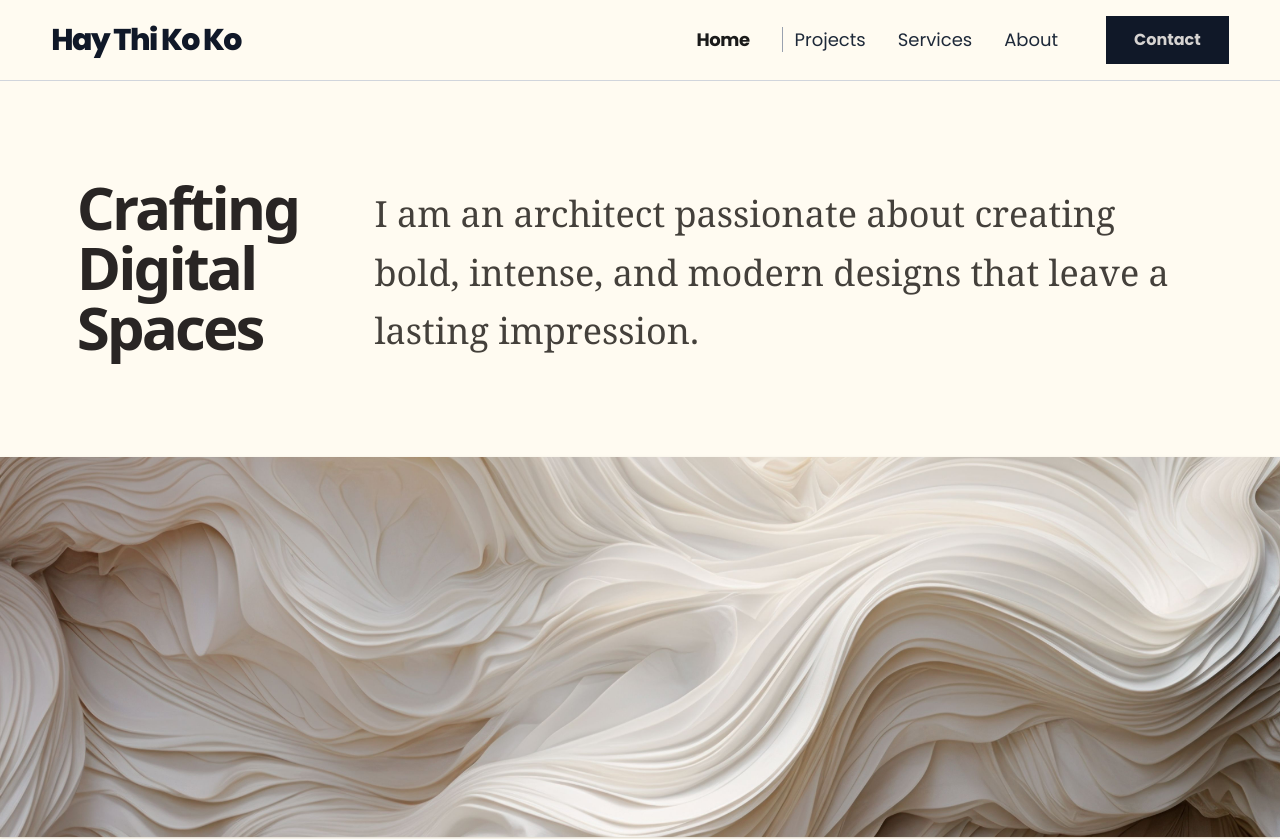
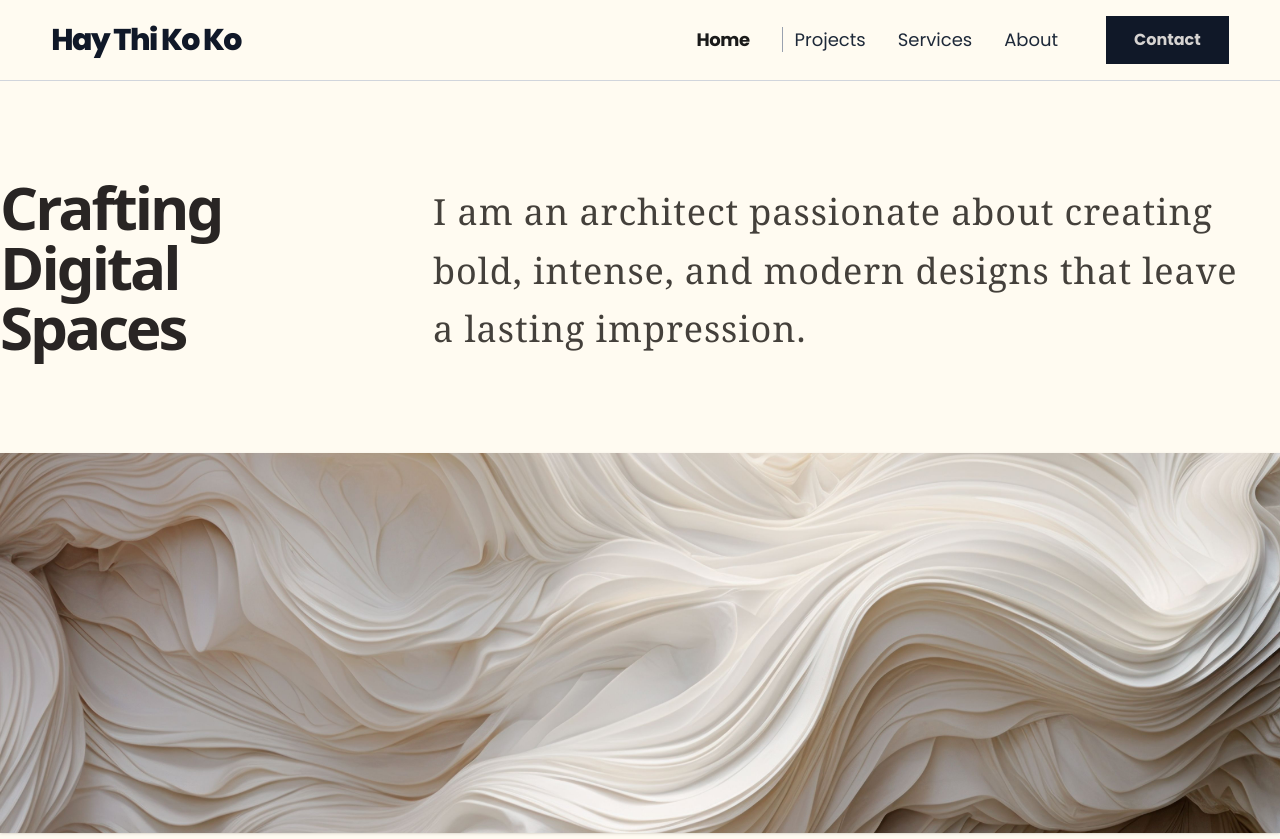
Before and after one commit to kyawzawlwin1/haythikokopage, a React (Vite) app: page / in a window 1280 px wide. Shown: the top 839 px of the page. Built offline with nearby package versions, Linux system fonts and the light colour scheme.

Commit message:
feat:fixed margins in homepage

```diff
--- a/src/features/static/components/HeroSection.jsx
+++ b/src/features/static/components/HeroSection.jsx
@@ -5,17 +5,17 @@ const HeroSection = () => {
   return (
     <section className="min-h-screen bg-[#FFFBF1] w-full text-[#1a1a1a]">
       {/* 🏛️ LAYER ONE: Title & Main Intro Paragraph */}
-      <div className="grid grid-cols-1 md:grid-cols-4 gap-8 md:gap-16 w-full px-[6%] py-16 md:py-24 mx-auto max-w-7xl items-start">
+      <div className="flex flex-col md:flex-row gap-8 md:gap-12 w-full py-16 md:py-10 mx-auto max-w-7xl items-center">
         {/* Title Box (1/3 Width on Desktop) */}
-        <div className="md:col-span-1">
-          <h1 className="font-sans text-4xl sm:text-5xl md:text-6xl font-extrabold tracking-tighter text-stone-800 leading-none">
+        <div className="m-14 pr-10 pl-0 ml-0">
+          <h1 className="font-sans text-xl sm:text-2xl md:text-6xl font-extrabold tracking-tighter text-stone-800 leading-none w-full">
             Crafting Digital Spaces
           </h1>
         </div>
 
         {/* Paragraph Box (2/3 Width on Desktop) */}
-        <div className="md:col-span-3 md:pt-2">
-          <p className="font-serif text-xl sm:text-2xl md:text-3xl lg:text-4xl text-stone-700 leading-relaxed font-light">
+        <div className="md:col-span-3 md:pt-2 m-10">
+          <p className="font-serif text-xl sm:text-2xl md:text-3xl lg:text-4xl text-stone-700 leading-relaxed font-light tracking-wide">
             I am an architect passionate about creating bold, intense, and
             modern designs that leave a lasting impression.
           </p>
```
